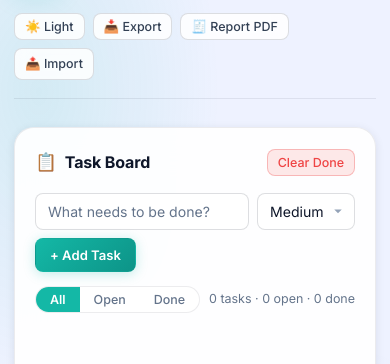
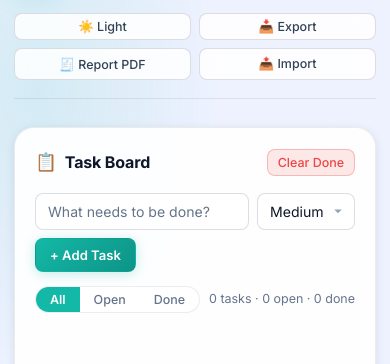
Before and after one commit to mofasuhu/productivity_desk, a plain HTML site: page index.html in a window 390 px wide. Shown: the part 77-441 px from the top of the page. Drawn offline with Linux system fonts and the light colour scheme.

Commit message:
Improve mobile responsiveness for header actions

```diff
--- a/index.html
+++ b/index.html
@@ -189,6 +189,7 @@
       display: flex;
       gap: 8px;
       flex-wrap: wrap;
+      justify-content: flex-end;
     }
 
     /* ═══════════════════════════════════════════
@@ -1076,6 +1077,16 @@
       .app-wrapper { padding: 12px 14px 30px; }
       .app-header { padding: 10px 0 18px; }
       .app-title { font-size: 1.25rem; }
+      .header-actions {
+        width: 100%;
+        justify-content: flex-start;
+      }
+      .header-actions > .btn,
+      .header-actions > label.btn {
+        flex: 1 1 calc(50% - 8px);
+        justify-content: center;
+        min-width: 132px;
+      }
       .timer-circle-wrapper { width: 160px; height: 160px; }
       .timer-time { font-size: 1.8rem; }
       .task-item { padding: 10px 12px; gap: 10px; }
```
